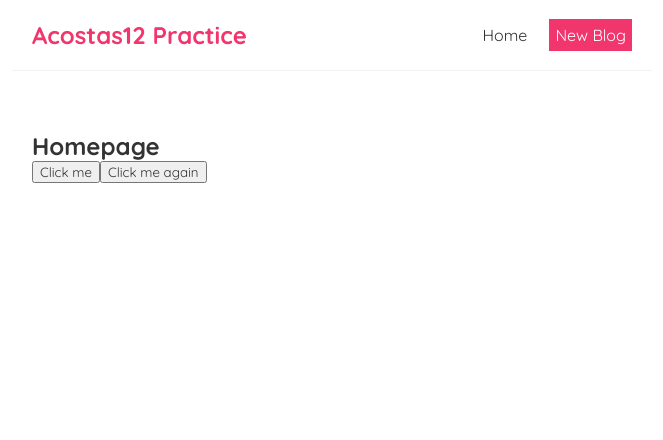
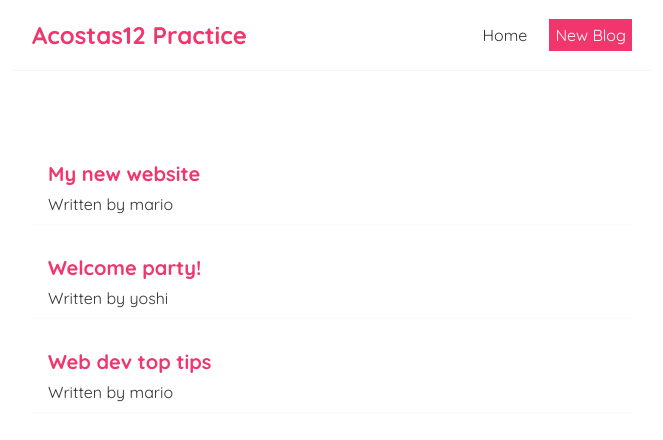
Before and after one commit to macosta2015/NETNinja-react-, a React (Create React App) app in the folder ninjareact/: page / in a window 1280 px wide. Shown: the top 440 px of the page, without its empty margins (308-971 px from the left). Built offline with nearby package versions, Linux system fonts and the light colour scheme.

Commit message:
React blog components

```diff
--- a/ninjareact/src/Home.js
+++ b/ninjareact/src/Home.js
@@ -1,20 +1,20 @@
+import { useState } from 'react';
+
 const Home = () => {
-
-    const handleClick = (e) => {
-        console.log('Hello Ninjas', e);
-    }
-
-    const handleClickAgain = (name, e) => {
-        console.log('Hello ' + name, e.target);
-    }
+    const [blogs, setBlogs] = useState([
+        { title: 'My new website', body: 'lorem ipsum...', author: 'mario', id: 1 },
+        { title: 'Welcome party!', body: 'lorem ipsum...', author: 'yoshi', id: 2 },
+        { title: 'Web dev top tips', body: 'lorem ipsum...', author: 'mario', id: 3 }
+    ]);
 
     return (
-        <div className="Home">
-            <h2>Homepage</h2>
-            {/* onClick activates the function */}
-            <button onClick={handleClick}>Click me</button>
-            <button onClick={(e) => handleClickAgain('mario', e)}>Click me again</button>
-            {/* <button onClick={handleClickAgain('mario')}>Click me again</button> */}
+        <div className="home">
+            {blogs.map((blog)=> (
+                <div className="blog-preview" key={blog.id}>
+                    <h2>{ blog.title }</h2>
+                    <p>Written by {blog.author} </p>
+                </div>
+            ))}
         </div>
     );
 }
--- a/ninjareact/src/index.css
+++ b/ninjareact/src/index.css
@@ -33,3 +33,17 @@
   margin: 40px auto;
   padding: 20px;
 }
+/* blog previews / list */
+.blog-preview {
+  padding: 10px 16px;
+  margin: 20px 0;
+  border-bottom: 1px solid #fafafa;
+}
+.blog-preview:hover {
+  box-shadow: 1px 3px 5px rgba(0,0,0,0.1);
+}
+.blog-preview h2 {
+  font-size: 20px;
+  color: #f1356d;
+  margin-bottom: 8px;
+}
```
